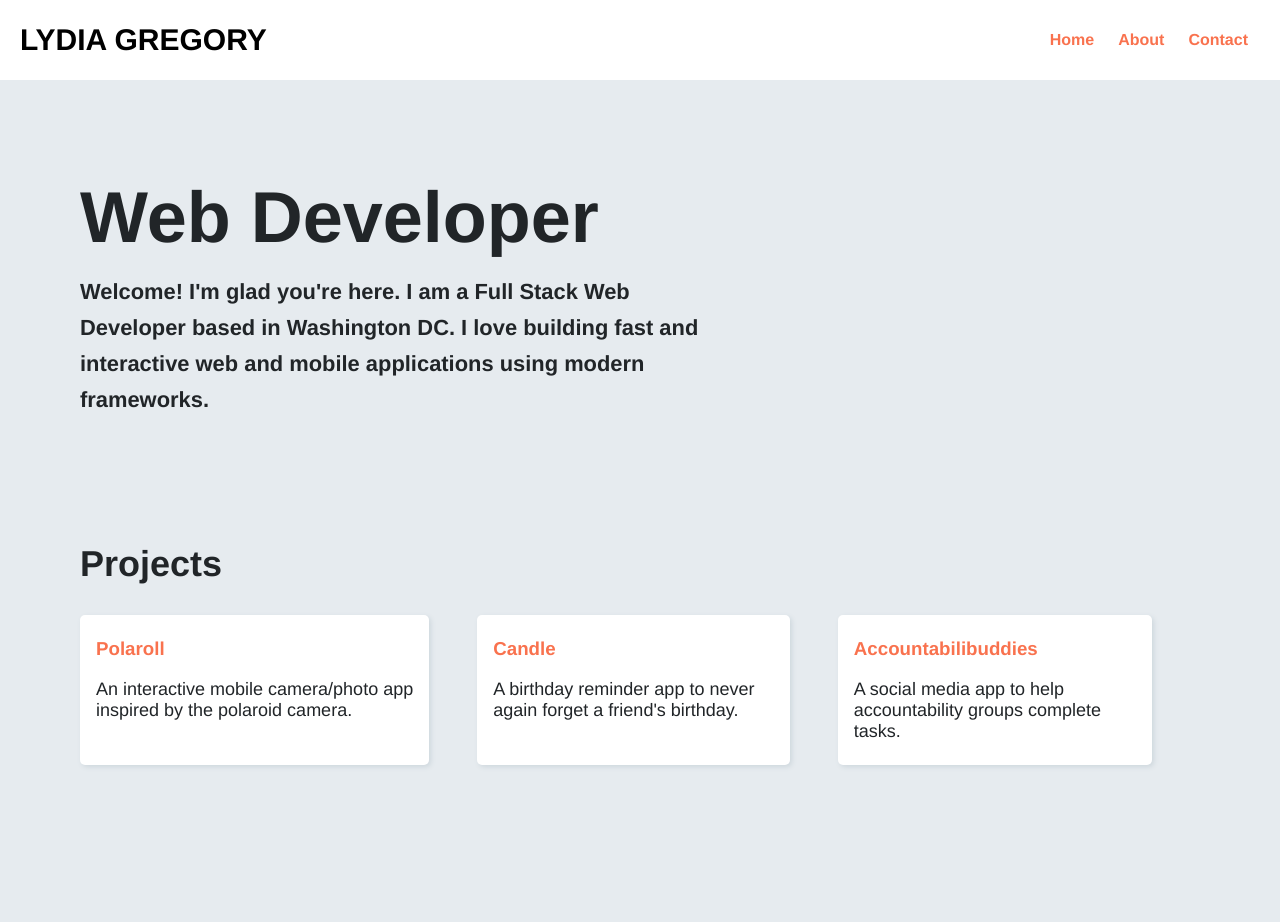
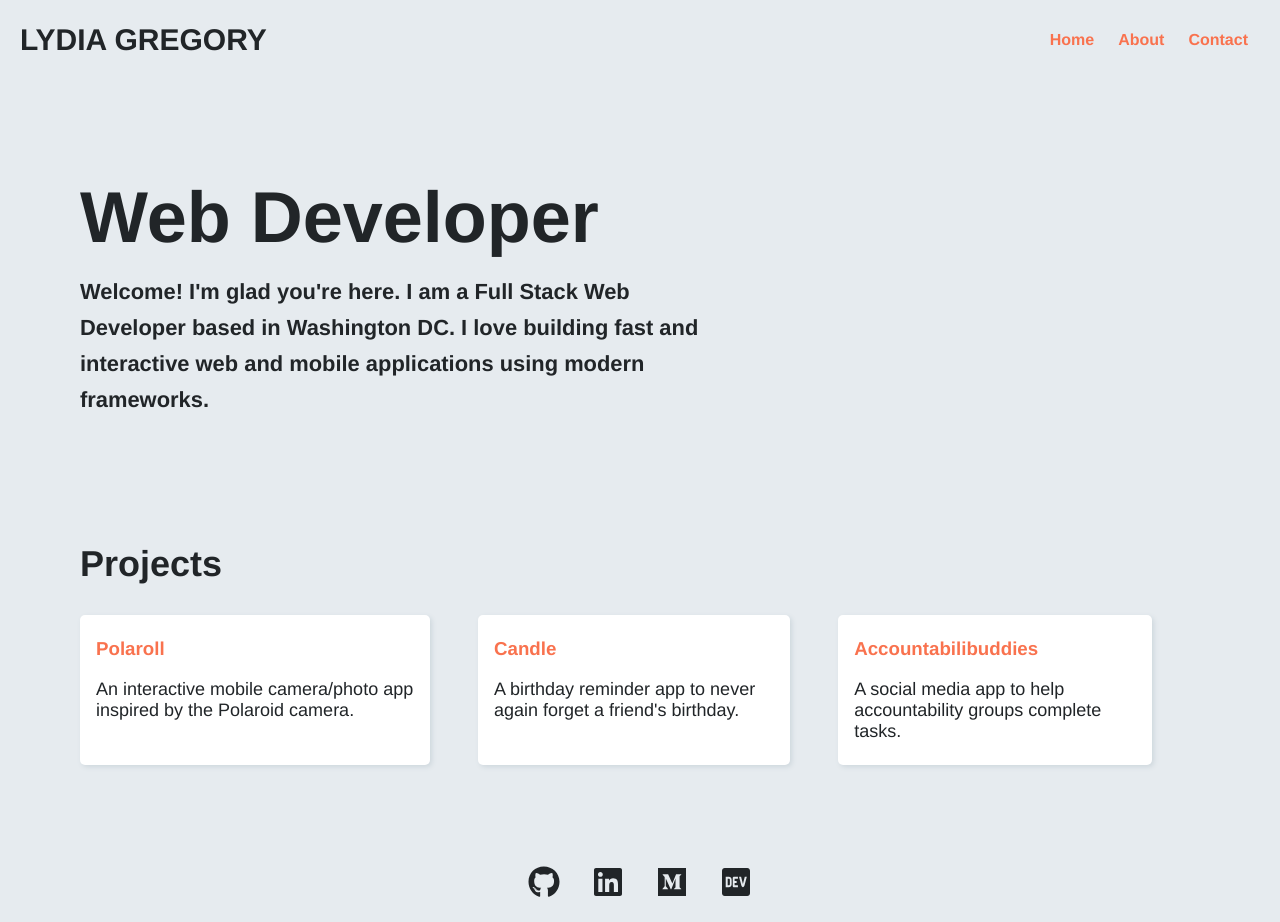
Before and after one commit to ljg2gb/Portfolio, a Gatsby site: page / in a window 1280 px wide. Before the commit the page ends 800 px from the top, so only its background shows below. Built offline with nearby package versions, Linux system fonts and the light colour scheme; Gatsby itself is replaced by a stand-in of ours.

Commit message:
adds footer

```diff
--- a/package.json
+++ b/package.json
@@ -21,7 +21,8 @@
     "include-media": "^1.4.9",
     "node-sass": "^4.14.1",
     "react": "^16.12.0",
-    "react-dom": "^16.12.0"
+    "react-dom": "^16.12.0",
+    "react-icons": "^3.10.0"
   },
   "devDependencies": {
     "prettier": "2.0.5"
--- /dev/null
+++ b/src/components/footer.js
@@ -0,0 +1,22 @@
+import React from "react";
+import { FaGithub, FaLinkedin, FaMedium, FaDev } from 'react-icons/fa';
+
+export default function Footer() {
+    return (
+        <div className='footer'>
+            <a href='https://github.com/ljg2gb'>
+                <FaGithub/>
+            </a>
+            <a href='https://www.linkedin.com/in/lydia-gregory/'>
+                <FaLinkedin/>
+            </a>
+            <a href='https://medium.com/@ljg2gb'>
+                <FaMedium/>
+            </a>
+            <a href='https://dev.to/ljg2gb'>
+                <FaDev/>
+            </a>
+
+        </div>
+    )
+}
--- a/src/components/projects.js
+++ b/src/components/projects.js
@@ -12,7 +12,7 @@ export default function Projects() {
             <div className='projects-container'>
                 <Project
                     title={polaroll}
-                    text='An interactive mobile camera/photo app inspired by the polaroid camera.'
+                    text='An interactive mobile camera/photo app inspired by the Polaroid camera.'
                 ></Project>
                 <Project
                     title={candle}
--- a/src/pages/about.js
+++ b/src/pages/about.js
@@ -1,6 +1,7 @@
 import React from "react";
 import Nav from "../components/nav";
 import Main from "../components/headerLayout";
+import me from "../../assets/Lydia.png"
 
 const title = 'About Me'
 const text =
@@ -17,6 +18,7 @@ export default function About() {
     <div>
       <Nav/>
       <Main title={title} text={text} />
+      <img src={me} alt="Lydia loves dogs too" />
     </div>
   )
 }
--- a/src/pages/contact.js
+++ b/src/pages/contact.js
@@ -2,7 +2,6 @@ import React from "react";
 import Nav from '../components/nav';
 import Main from "../components/headerLayout";
 
-const email = <h3 className='email'>lydia.gregory.dev@gmail.com</h3>
 const title = 'Contact'
 const text =
     <div>
--- a/src/pages/index.js
+++ b/src/pages/index.js
@@ -1,7 +1,8 @@
 import React from "react";
 import Nav from "../components/nav";
 import Announcement from "../components/headerLayout";
-import Projects from "../components/projects"
+import Projects from "../components/projects";
+import Footer from "../components/footer";
 
 const title = 'Web Developer'
 const text = <h3>Welcome! I'm glad you're here. I am a Full Stack Web Developer based in Washington DC. I love building fast and interactive web and mobile applications using modern frameworks.</h3>
@@ -11,7 +12,8 @@ export default function Home() {
     <div>
       <Nav/>
       <Announcement title={title} text={text} />
-      <Projects></Projects>
+      <Projects/>
+      <Footer/>
     </div>
   );
 }
--- a/src/styles/index.sass
+++ b/src/styles/index.sass
@@ -33,18 +33,28 @@ body
 h1
     font-size: 72px
     margin: 30px 0
+    color: $grayscale8
 
 h2
     font-size: 36px
+    color: $grayscale8
 
 p
     font-size: 18px
+    color: $grayscale8
 
 a
     @include links
 
+img
+    width: 50vh
+    position: absolute
+    right: 10vh
+    top: 30vh
+    border-radius: 5px
+
 nav
-    background-color: $grayscale1
+    // background-color: $grayscale1
     display: flex
     align-items: center
     justify-content: space-between
@@ -55,7 +65,7 @@ nav
         font-size: 30px
         line-height: 80px
         font-weight: 700
-        color: $grayscale9
+        color: $grayscale8
         text-decoration: none
 
 .link
@@ -86,4 +96,12 @@ nav
     background-color: $grayscale1
     padding: 5px 1em
     border-radius: 5px
-    box-shadow: 2px 2px 5px $grayscale3;
+    box-shadow: 2px 2px 5px $grayscale3
+
+.footer
+    display: flex
+    justify-content: center
+    font-size: 32px
+    a
+        color: $grayscale8
+        padding: .5em
```
Also changed, not shown: 2 other files.
